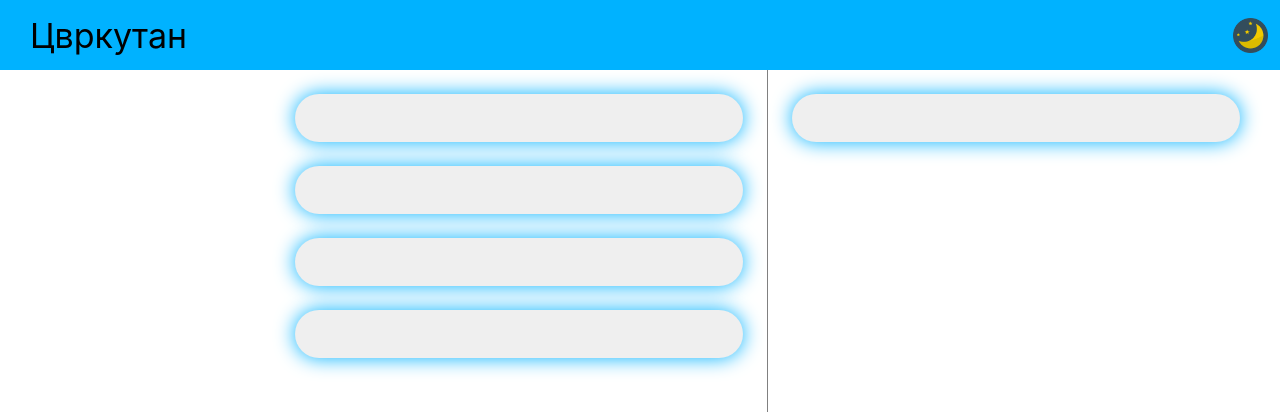
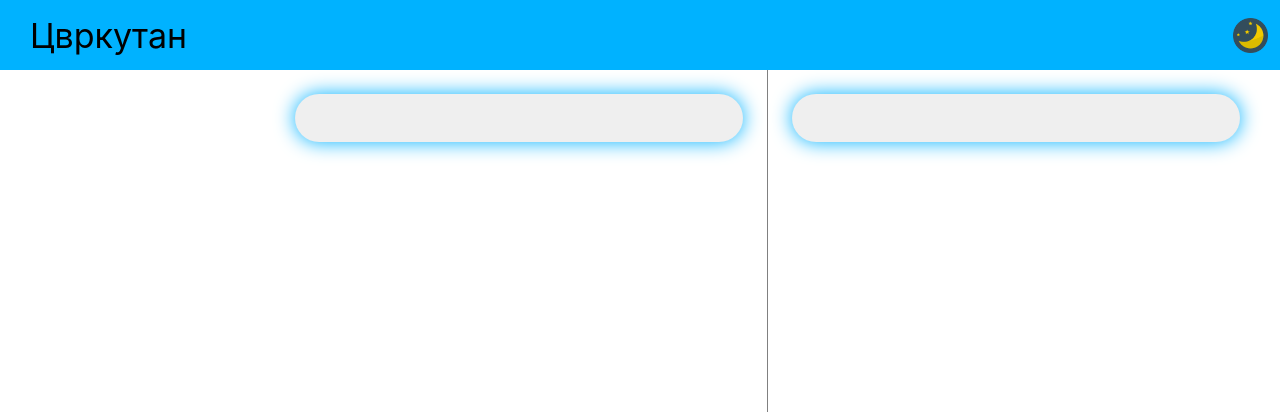
Before and after one commit to predragrkovic/cvrkutan, a React (Create React App) app: page / in a window 1280 px wide. Shown: the top 412 px of the page. Built offline with nearby package versions, Linux system fonts and the light colour scheme.

Commit message:
Removed cards

```diff
--- a/src/App.tsx
+++ b/src/App.tsx
@@ -13,9 +13,6 @@ function App() {
         <div className="left">
           <div className="posts">
             <Card accentColour="red"> </Card>
-            <Card accentColour="red"> </Card>
-            <Card accentColour="red"> </Card>
-            <Card accentColour="red"> </Card>
           </div>
         </div>
         <div className={`right ${darkTheme && 'dark'}`}>
```
